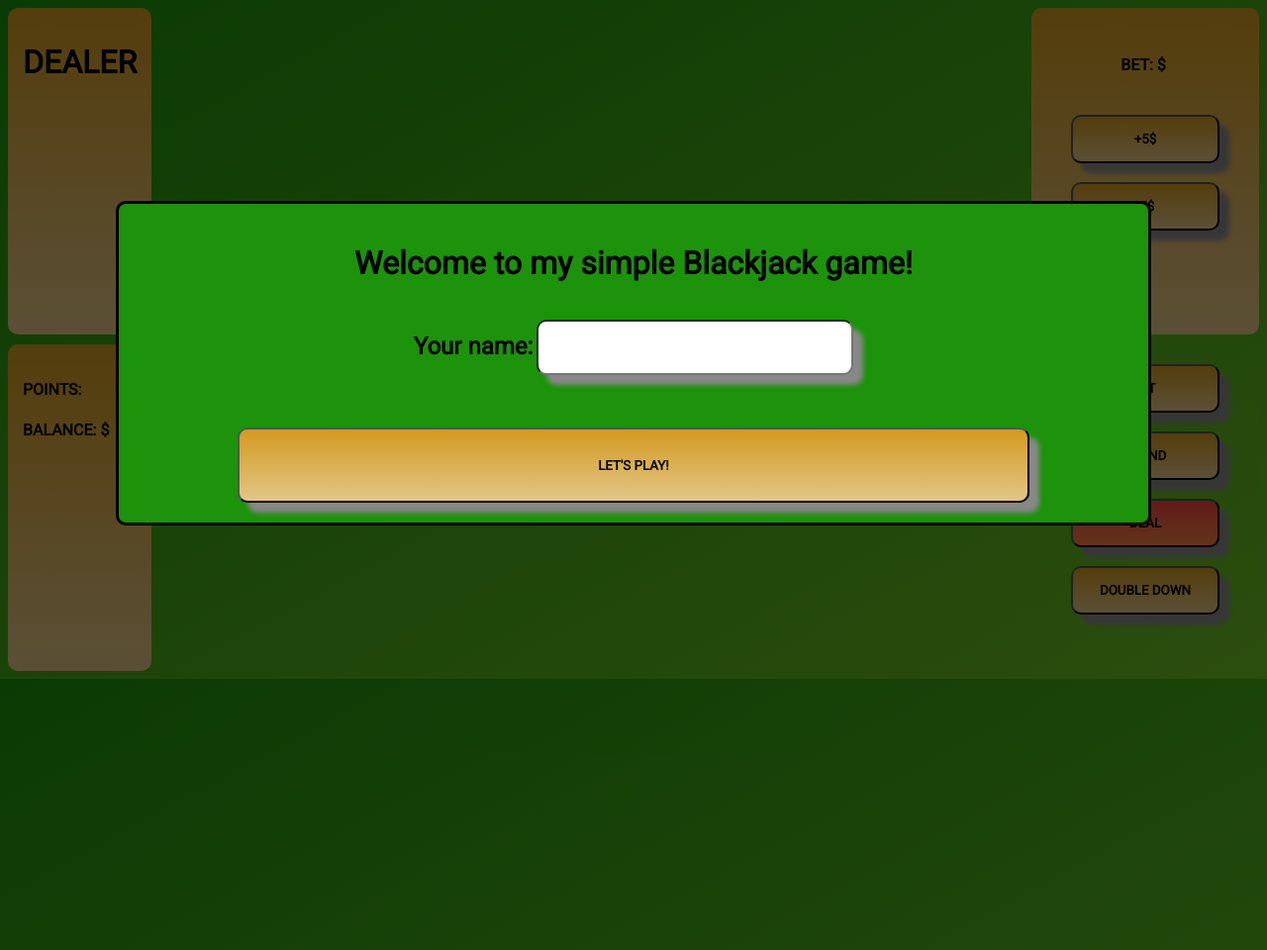
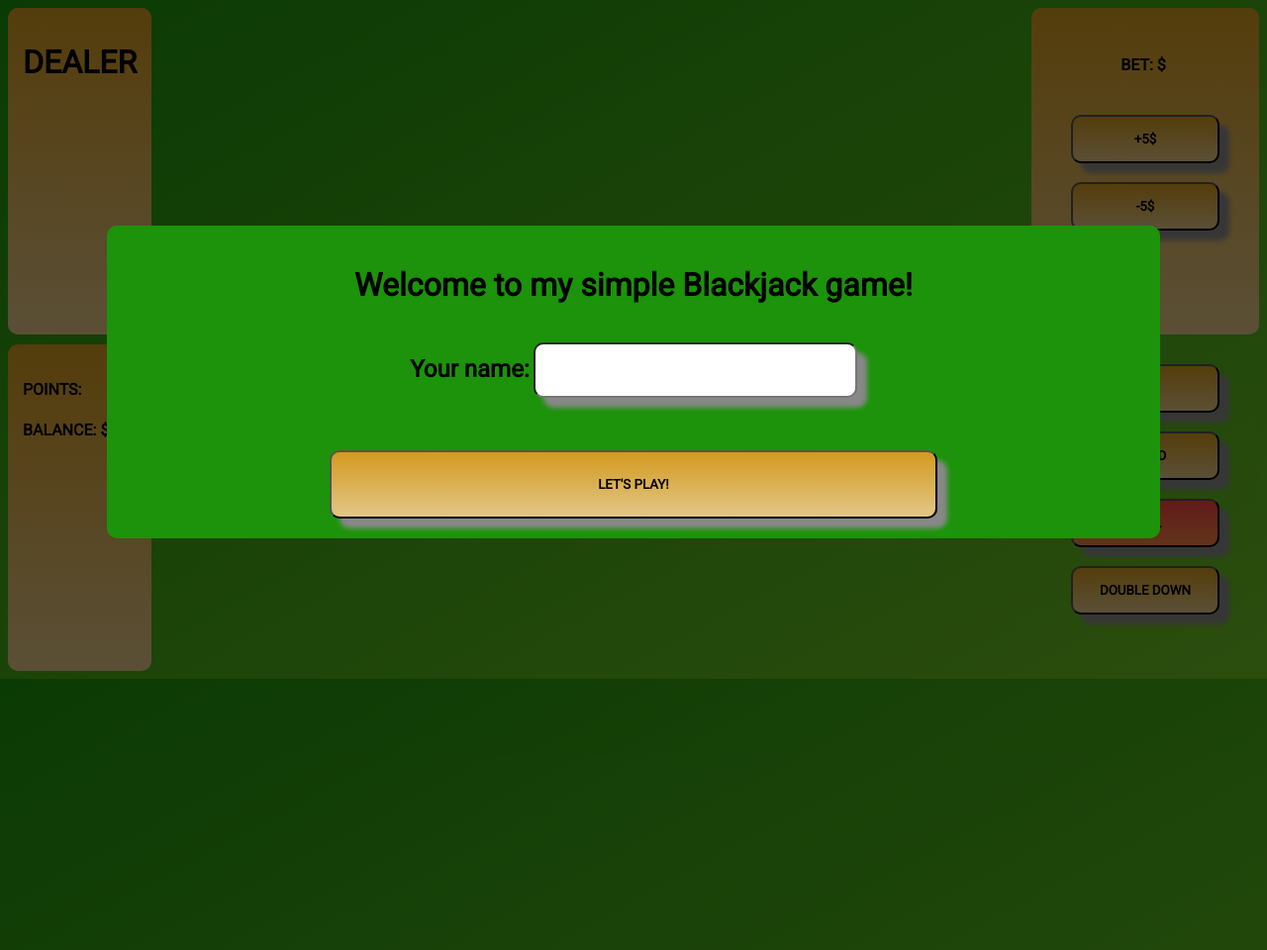
Before and after one commit to Glitches/blackjackjavascript, a PHP site: page /blackjack.html in a window 1280 px wide. Shown: the whole page at 99% size. Run offline with PHP 8.4, Linux system fonts and the light colour scheme; some libraries are stand-ins or nearby versions.

Commit message:
Final version

```diff
--- a/blackjack.html
+++ b/blackjack.html
@@ -20,14 +20,14 @@
   <script src="https://ajax.googleapis.com/ajax/libs/jquery/1.12.4/jquery.min.js"></script>
   <script src="https://ajax.googleapis.com/ajax/libs/jqueryui/1.12.1/jquery-ui.min.js"></script>
   <link rel="stylesheet" href="https://ajax.googleapis.com/ajax/libs/jqueryui/1.12.1/themes/smoothness/jquery-ui.css">
-  <link href='http://fonts.googleapis.com/css?family=Roboto' rel='stylesheet' type='text/css'>
+  <link href='https://fonts.googleapis.com/css?family=Roboto' rel='stylesheet' type='text/css'>
   <script src="script.js"></script>
 </head>
 
 <body>
 
     <!-- This div contains the modal dialog box at start -->
-  <div class="modalBackground" id="intro">
+    <div id="intro">
       <div id="modalWelcome">
         <div id="welcome">
           <h1>Welcome to my simple Blackjack game!</h1>
@@ -37,22 +37,20 @@
           </div>
           <br />
           <br />
-        <button id="welcomeButton">
-          <p>LET'S PLAY!</p>
+          <button id="welcomeButton">LET'S PLAY!
           </button>
         </div>
       </div>
     </div>
 
   <!-- This div is for the modal box at the end of the game -->
-  <div class="modalBackground" id="out">
+  <!-- <div class="modalBackground" id="out"> -->
     <div id="outMessage">
       <div id="outM">
         <button id="playAgain">WANNA PLAY AGAIN?</button>
       </div>
-
     </div>
-  </div>
+  <!-- </div> -->
 
   <!-- This div contains the elements during the game uses display: grid -->
   <div class="wrapper">
--- a/script.js
+++ b/script.js
@@ -1,6 +1,8 @@
 $(document).ready(function(){
+  //$('#modalBackground').show("slow");
   $('#welcomeButton').click(function() {
-    $( "#intro" ).hide( "drop", { direction: "down" }, "slow" );
+    $('#intro').hide( "drop", { direction: "down" }, "slow" );
+    $('#modalWelcome').hide( "drop", { direction: "down" }, "slow" );
     $('#dollarValue').append(bet);
     $('#myMoney').append(human.money);
     $('#hit').hide( "drop", { direction: "down" }, "slow" );
@@ -179,8 +181,8 @@
   $('#dealerName').append("<h3> DEALER POINTS: " + dealerPoint);
   let firstCard = dealer.cards[0];
   $('#dealer').prepend("<img id='back' src='deck/" + cards[firstCard] + ".svg'>");
-  $('#outMessage').css("display", "block");
-  $( "#out" ).show("slow" );
+  $('#outMessage').show("slow"); //.css("display", "block");
+  //$( "#out" ).show("slow" );
   $('#plusMinus, #start').show( "drop", { direction: "down" }, "fast" );
   //$('#start').show( "drop", { direction: "down" }, "fast" );
   //console.log("You lost!");
@@ -193,7 +195,7 @@
     cardsDrawn = [];
     $('#hit').hide("drop", { direction: "down" }, "fast");
     $('#stand').hide("drop", { direction: "down" }, "fast");
-    $( "#out" ).hide( "drop", { direction: "down" }, "fast" );
+    $('#outMessage').hide( "drop", { direction: "down" }, "fast" );
     $('#doubleDown').hide("drop", { direction: "down"}, "fast");
     $('#myMoney').empty();
     $('#myMoney').append(human.money);
--- a/style.css
+++ b/style.css
@@ -7,10 +7,6 @@
   background: linear-gradient(to bottom right, #1c930a, #6ec124); /*#04d631;*/
   left: 0;
   top: 0;
-}
-
-p {
-  justify-content: center;
 }
 
 h2 {
@@ -68,6 +64,7 @@
   background: linear-gradient(#d39a1f, #e2c688);
 }
 
+/* Put on the same line bet: and $ */
 #moneyMaker h4 {
   display: inline-block;
 }
@@ -88,7 +85,6 @@
 #plusMinus {
   padding: 20px;
 }
-
 
 #dealerName {
   grid-column: 1;
@@ -114,7 +110,9 @@
 }
 
 /* this 3 selectors style up the modal-box's background */
-.modalBackground {
+/* I want different opacities for intro and ending modal boxes' background */
+#intro {
+  display: block;
   position: fixed;
   z-index: 1;
   padding-top: 100px;
@@ -123,51 +121,48 @@
   width: 100%;
   height: 100%;
   background-color: rgb(0,0,0);
-}
+  background-color: rgba(0,0,0,0.6);
+}*/
 
-/* I want different opacities for intro and ending modal boxes' background */
-#intro {
-  display: block;
-  background-color: rgba(0,0,0,0.6); /* Black w/ opacity */
-}
-
-#out{
-  display: none; /* Hidden by default */
-  background-color: rgba(0,0,0,0.4); /* Black w/ opacity */
-}
+/* #out{
+  display: none;
+  background-color: rgba(0,0,0,0.4);
+}*/
 
 /* from now on styling up the modal boxes */
 #modalWelcome {
   display: block;
   position: fixed;
+  margin: 10% auto;
   width: 100%;
   height: 100%;
-  margin: auto;
+  z-index: 1;
+  box-sizing: border-box;
+  padding: 15px;
+  background-color: rgb(0,0,0);
+  background-color: rgba(0,0,0,0.4);
+}
+
+#outMessage {
+  display: none;
+  position: fixed;
+  width: 100%;
+  height: 100%;
   z-index: 1;
   left: 0;
   top: 0;
   box-sizing: border-box;
   padding: 15px;
-}
-
-#outMessage {
-  display: none;
-  position: fixed;
-  width: 100%; /* Full width */
-  height: 100%; /* Full height */
-  z-index: 1; /* Sit on top */
-  left: 0;
-  top: 0;
-  box-sizing: border-box;
-  padding: 15px;
+  background-color: rgb(0,0,0);
+  background-color: rgba(0,0,0,0.4);
 }
 
 #outM {
   text-align: center;
-  border: 3px, solid, black;
+  /*border: 3px, solid, black;*/
   border-radius: 10px;
   background-color: #1c930a;
-  margin: 15% auto; /* 15% from the top and centered */
+  margin: 15% auto;
   padding: 20px;
   border: 1px solid #888;
   width: 80%;
@@ -175,16 +170,18 @@
 
 #welcome {
   text-align: center;
-  border: 3px, solid, black;
+  /*border: 3px, solid, black;*/
   border-radius: 10px;
   background-color: #1c930a;
-  margin: 15% auto;
+  margin: 10% auto;
   padding: 20px;
   width: 80%;
 }
 
 #welcomeButton {
-  width: 80%;
+  padding-top: 25px;
+  padding-bottom: 25px;
+  width: 60%;
 }
 
 #input {
```
Lines whose indentation alone changed are shown as unchanged.
